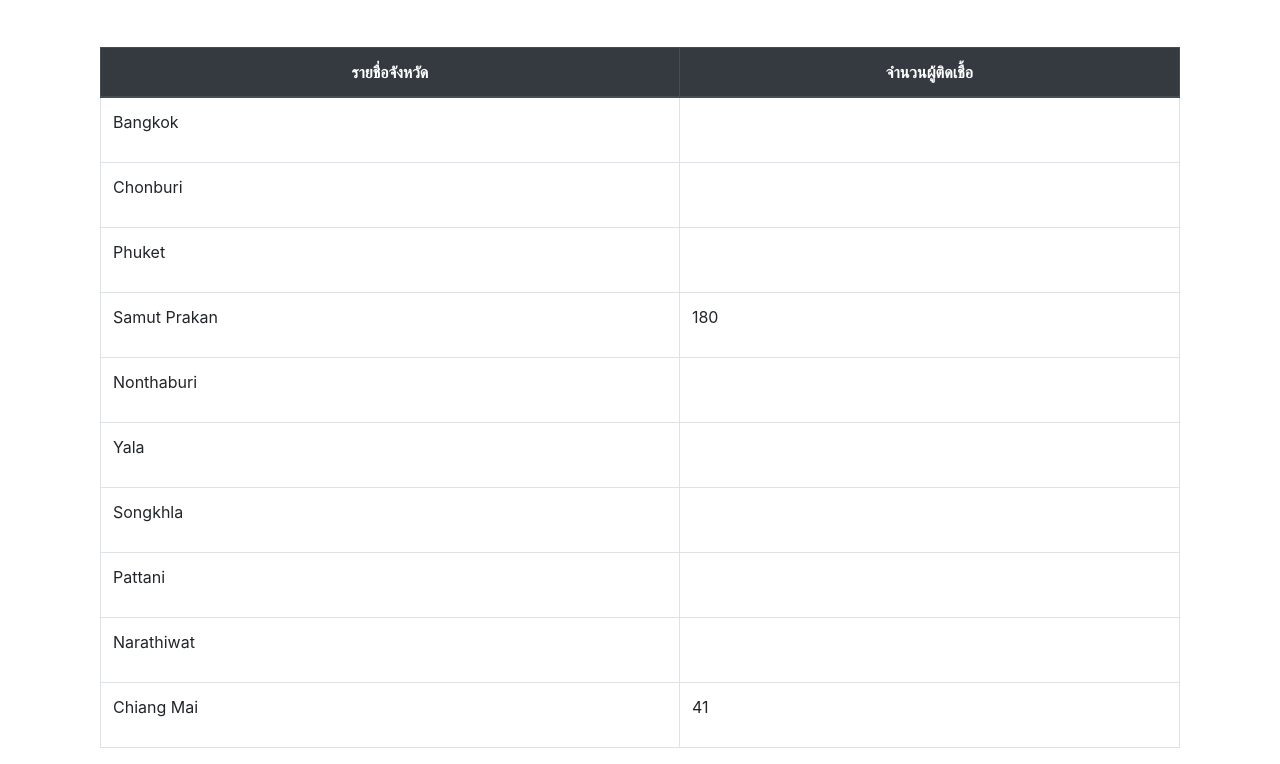
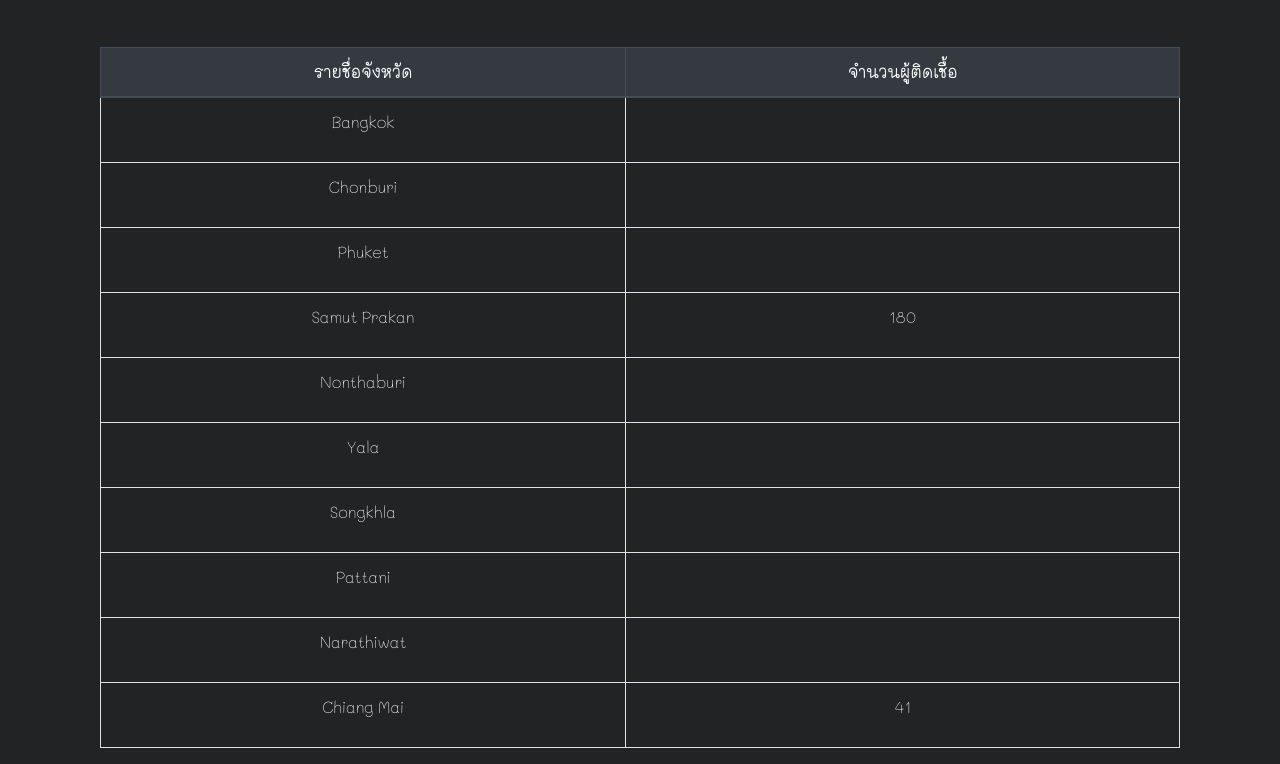
Before and after one commit to SuphonSaejia/covid, a Django app: page /contact in a window 1280 px wide. Shown: the part 505-1269 px from the top of the page. Run offline with Django 3.2, Linux system fonts and the light colour scheme; data that the repository does not hold is empty; some libraries are stand-ins or nearby versions.

Commit message:
12/11/63edit1

```diff
--- a/todoApp/templates/base.html
+++ b/todoApp/templates/base.html
@@ -9,6 +9,8 @@
     <!-- Bootstrap CSS -->
     <link rel="stylesheet" href="https://stackpath.bootstrapcdn.com/bootstrap/4.5.2/css/bootstrap.min.css" integrity="sha384-JcKb8q3iqJ61gNV9KGb8thSsNjpSL0n8PARn9HuZOnIxN0hoP+VmmDGMN5t9UJ0Z" crossorigin="anonymous">
     <link rel="stylesheet" href="{% static 'css/myStyle.css' %}">
+    <link rel="preconnect" href="https://fonts.gstatic.com">
+    <link href="https://fonts.googleapis.com/css2?family=Mali:wght@200&display=swap" rel="stylesheet">
     <title>{% block title%}Page Title{% endblock %}
     </title>
   </head>
@@ -44,5 +46,13 @@
     <script src="https://cdn.jsdelivr.net/npm/popper.js@1.16.1/dist/umd/popper.min.js" integrity="sha384-9/reFTGAW83EW2RDu2S0VKaIzap3H66lZH81PoYlFhbGU+6BZp6G7niu735Sk7lN" crossorigin="anonymous"></script>
     <script src="https://stackpath.bootstrapcdn.com/bootstrap/4.5.2/js/bootstrap.min.js" integrity="sha384-B4gt1jrGC7Jh4AgTPSdUtOBvfO8shuf57BaghqFfPlYxofvL8/KUEfYiJOMMV+rV" crossorigin="anonymous"></script>
   </body>
-
+  <style>
+    body{
+      font-family: 'Mali', cursive;
+      background-color: rgb(33, 35, 36);
+    }
+    tr{
+      text-align: center;
+    }
+    </style>
 </html>
--- a/todoApp/templates/contact.html
+++ b/todoApp/templates/contact.html
@@ -1,12 +1,13 @@
 {% extends "base.html" %}
-{% block title %}Covid-19 : contact{% endblock %}
+{% block title %}สถิติผู้ติดเชื้อ{% endblock %}
 {% block content %}
 <br>
 <br>
 <div class="container">
     <center>
     <div class="row">
-      <div class="col">gjfkgndnvmvcnvm
+      <div class="col">
+        <img src="../../static/images/Virus2.png" class="d-block w-100" >
       </div>
       <div class="col">
         <head>
@@ -34,7 +35,7 @@
           </script>
         </head>
         <body>
-          <div id="piechart" style="width:600px; height:400px;"></div>
+          <div id="piechart" style="width:600px; height:400px; " ></div>
         </body>
       </div>
     </div>
@@ -44,50 +45,51 @@
   <br>
 <table class="table table-bordered ">
   <thead class="thead-dark" >
+
   <tr>
       <th>รายชื่อจังหวัด</th>
       <th>จำนวนผู้ติดเชื้อ</th>
   </tr>
   </thead>
       <tr>
-          <td><p>Bangkok</p></td>
-          <td><p>{{all2.Province.Bangkok}}</p></td>
+          <td><p style="color:rgb(255, 255, 255);">Bangkok</p></td>
+          <td><p style="color:rgb(255, 255, 255);">{{all2.Province.Bangkok}}</p></td>
       </tr>
       <tr>
-           <td><p>Chonburi</p></td>
-           <td><p>{{all2.Province.Chonburi}}</p></td>
+           <td><p style="color:rgb(255, 255, 255);">Chonburi</p></td>
+           <td><p style="color:rgb(255, 255, 255);">{{all2.Province.Chonburi}}</p></td>
       </tr>
       <tr>
-           <td><p>Phuket</p></td>
-           <td><p>{{all2.Province.Phuket}}</p></td>
+           <td><p style="color:rgb(255, 255, 255);">Phuket</p></td>
+           <td><p style="color:rgb(255, 255, 255);">{{all2.Province.Phuket}}</p></td>
       </tr>
       <tr>
-           <td><p>Samut Prakan</p></td>
-           <td><p>180</p></td>
+           <td><p style="color:rgb(255, 255, 255);">Samut Prakan</p></td>
+           <td><p style="color:rgb(255, 255, 255);">180</p></td>
       </tr>
       <tr>
-           <td><p>Nonthaburi</p></td>
-           <td><p>{{all2.Province.Nonthaburi}}</p></td>
+           <td><p style="color:rgb(255, 255, 255);">Nonthaburi</p></td>
+           <td><p style="color:rgb(255, 255, 255);">{{all2.Province.Nonthaburi}}</p></td>
       </tr>
       <tr>
-           <td><p>Yala</p></td>
-           <td><p>{{all2.Province.Yala}}</p></td>
+           <td><p style="color:rgb(255, 255, 255);">Yala</p></td>
+           <td><p style="color:rgb(255, 255, 255);">{{all2.Province.Yala}}</p></td>
       </tr>
       <tr>
-          <td><p>Songkhla</p></td>
-          <td><p>{{all2.Province.Songkhla}}</p></td>
+          <td><p style="color:rgb(255, 255, 255);">Songkhla</p></td>
+          <td><p style="color:rgb(255, 255, 255);">{{all2.Province.Songkhla}}</p></td>
       </tr>
       <tr>
-          <td><p>Pattani</p></td>
-          <td><p>{{all2.Province.Pattani}}</p></td>
+          <td><p style="color:rgb(255, 255, 255);">Pattani</p></td>
+          <td><p style="color:rgb(255, 255, 255);">{{all2.Province.Pattani}}</p></td>
       </tr>
       <tr>
-          <td><p>Narathiwat</p></td>
-          <td><p>{{all2.Province.Narathiwat}}</p></td>
+          <td><p style="color:rgb(255, 255, 255);">Narathiwat</p></td>
+          <td><p style="color:rgb(255, 255, 255);">{{all2.Province.Narathiwat}}</p></td>
       </tr>
       <tr>
-          <td><p>Chiang Mai</p></td>
-          <td><p>41</p></td>
+          <td><p style="color:rgb(255, 255, 255);">Chiang Mai</p></td>
+          <td><p style="color:rgb(255, 255, 255);">41</p></td>
       </tr>
 </table>
 </center>
--- a/todoApp/templates/news.html
+++ b/todoApp/templates/news.html
@@ -1,5 +1,5 @@
 {% extends "base.html" %}
-{% block title %}To-Do App : News{% endblock %}
+{% block title %}ข่าวประจำวัน{% endblock %}
 {% block content %}
 
 <ul class="list-group">
@@ -14,7 +14,7 @@
                 <a href="{{id.url}}"><img src="{{id.urlToImage}}" class="d-block w-100" ></a>
               </div>
               <div class="col">
-                <h2>{{id.title}}</h2>
+                <h2 style="color:rgb(0, 0, 0);">{{id.title}}</h2>
                 <br>
                 <h4>{{id.description}}</h4>
               </div>
```
Also changed, not shown: todoApp/templates/index.html (+17 -19 lines).
